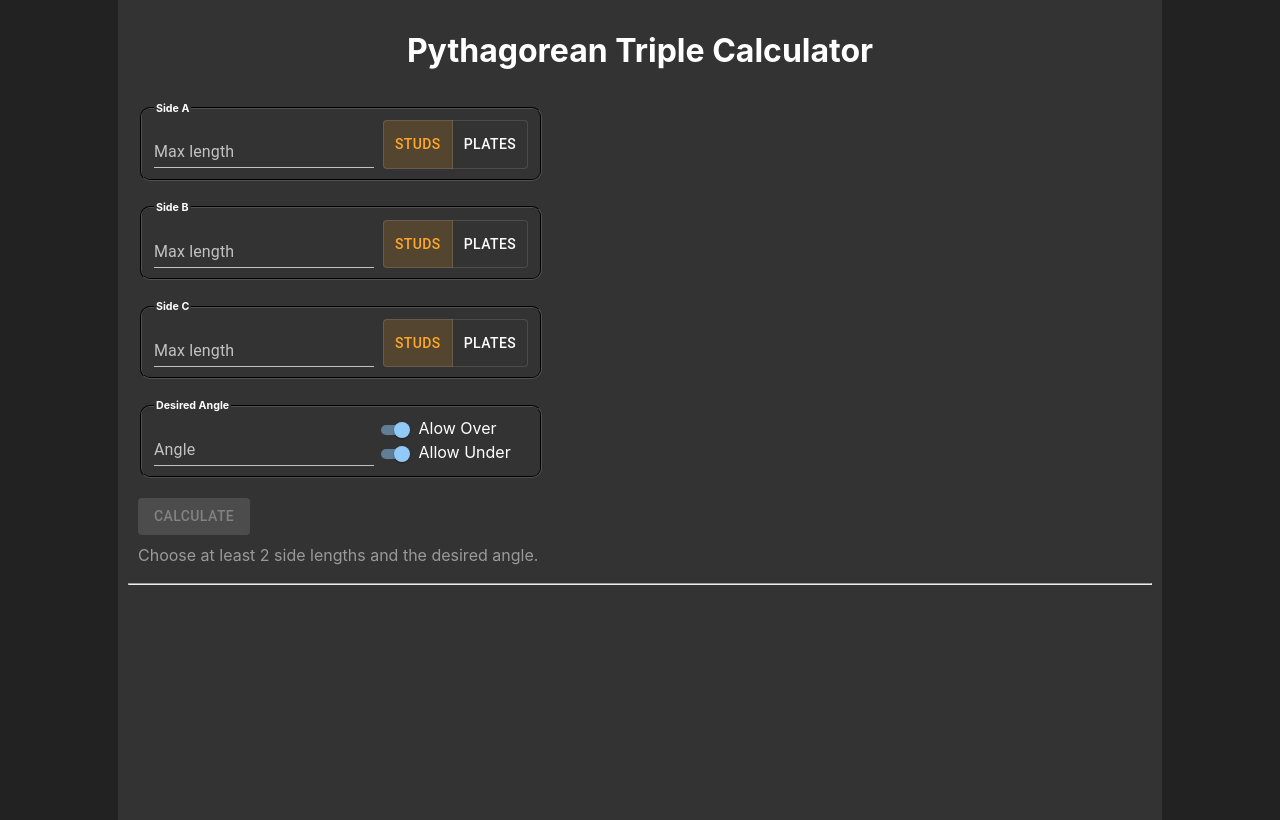
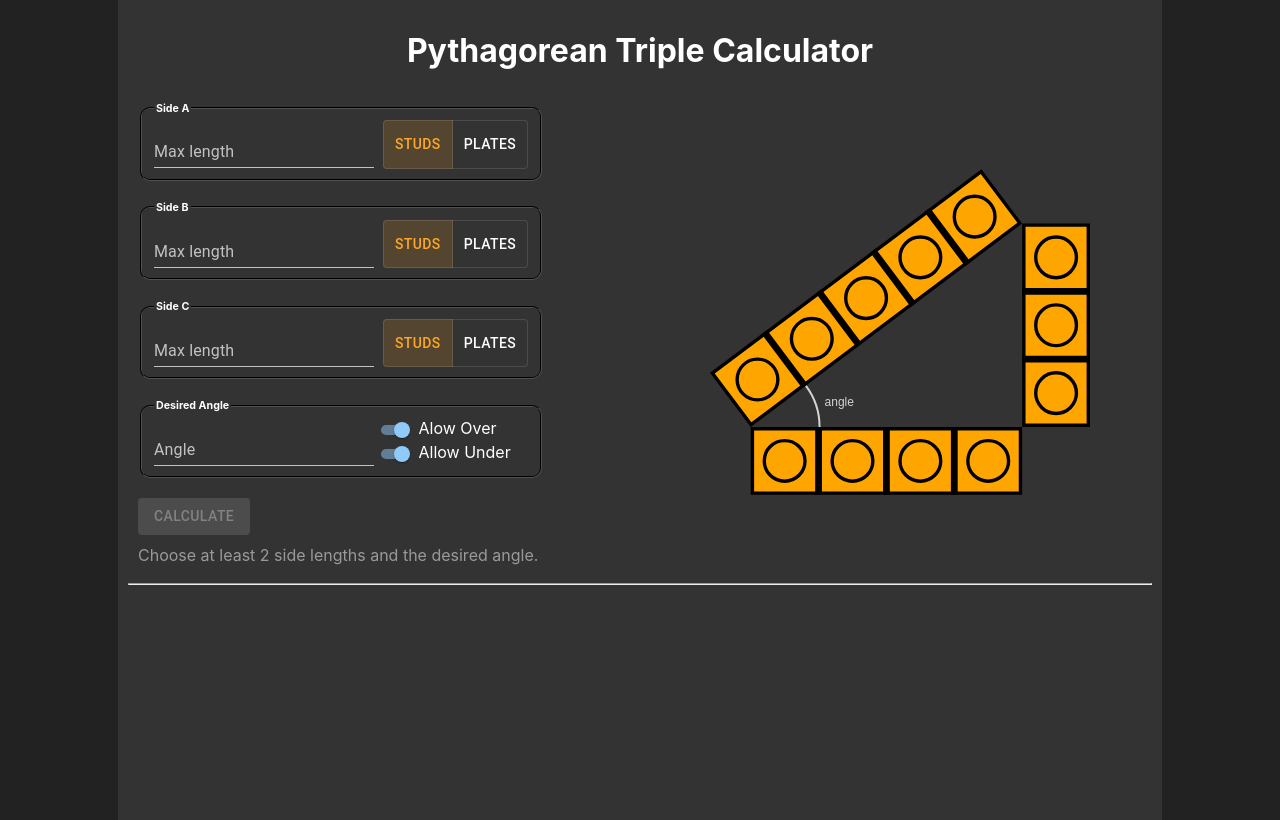
Before and after one commit to BlakeFoster/pythagorean-triples, a React (Create React App) app: page / in a window 1280 px wide. Built offline with nearby package versions, Linux system fonts and the light colour scheme.

Commit message:
Render demo triangle

```diff
--- a/src/App.css
+++ b/src/App.css
@@ -18,6 +18,7 @@ body {
 
 .inputs {
   text-align: left;
+  position: relative;
 }
 
 .inputGroupRow {
@@ -66,6 +67,13 @@ legend {
   font-weight: bold;
 }
 
+#diagram {
+  position: absolute;
+  top: 0;
+  right: 12px;
+  display: block;
+}
+
 .tripleGroupDisplay {
   color: black;
   border-radius: 20px;
@@ -79,7 +87,7 @@ legend {
   position: relative;
 }
 
-.tripleGroupDisplay.normal {
+.tripleGroupDisplay.normal, #diagram {
   width: 480px;
   height: 480px;
 }
@@ -127,17 +135,7 @@ legend {
   padding: 0;
 }
 
-tripleGroupDisplay.normal .drawingWrapper {
-  width: 450px;
-  height: 400px;
-}
-
-tripleGroupDisplay.normal .drawingWrapper {
-  width: 1170px;
-  height: 1120px;
-}
-
-.drawingWrapper {
+.tripleGroupDisplay .drawingWrapper {
   margin-left: auto;
   margin-right: auto;
   position: absolute;
--- a/src/components/input/TripleCalculator.js
+++ b/src/components/input/TripleCalculator.js
@@ -6,11 +6,18 @@ import SideInput from "./SideInput";
 import InputGroup from "./InputGroup";
 import NumericTextField from "./NumericTextField";
 import Triple from "../../model/Triple";
+import Dimension from "../../model/Dimension";
 import { STUDS } from "../../model/Unit"
+import TriangleGraphic from "../graphics/TriangleGraphic"
 
 function OverUnderSwitch(props) {
   return (<><Switch size="small" checked={props.isAllowed} onChange={() => {props.callback(!props.isAllowed)}}/> {props.label}</>);
 }
+
+const DIAGRAM_WIDTH = 480;
+const DIAGRAM_HEIGHT = 480;
+const DIAGRAM_MARGIN = 50;
+const DIAGRAM_TRIPLE = new Triple([new Dimension(4, STUDS), new Dimension(3, STUDS), new Dimension(5, STUDS)])
 
 class TripleCalculator extends React.Component {
 
@@ -222,6 +229,16 @@ class TripleCalculator extends React.Component {
           >Calculate</Button>
           <div className="helpMessage">{this.getHelpMessage()}</div>
         </InputGroup>
+        <div id="diagram">
+          <TriangleGraphic
+            triple={DIAGRAM_TRIPLE}
+            width={DIAGRAM_WIDTH}
+            height={DIAGRAM_HEIGHT}
+            padding={DIAGRAM_MARGIN}
+            fontSize={12}
+            angleLabel="angle"
+          />
+        </div>
         <hr/>
       </div>
     );
```
